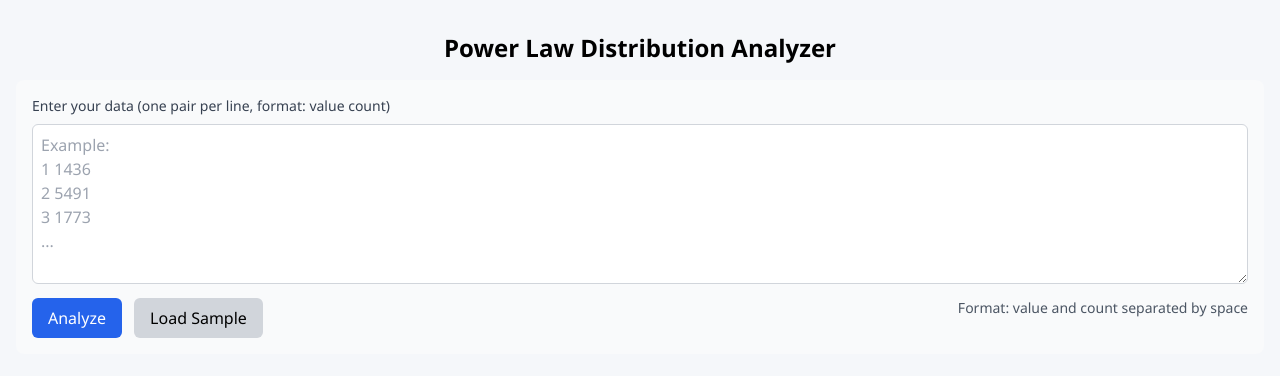
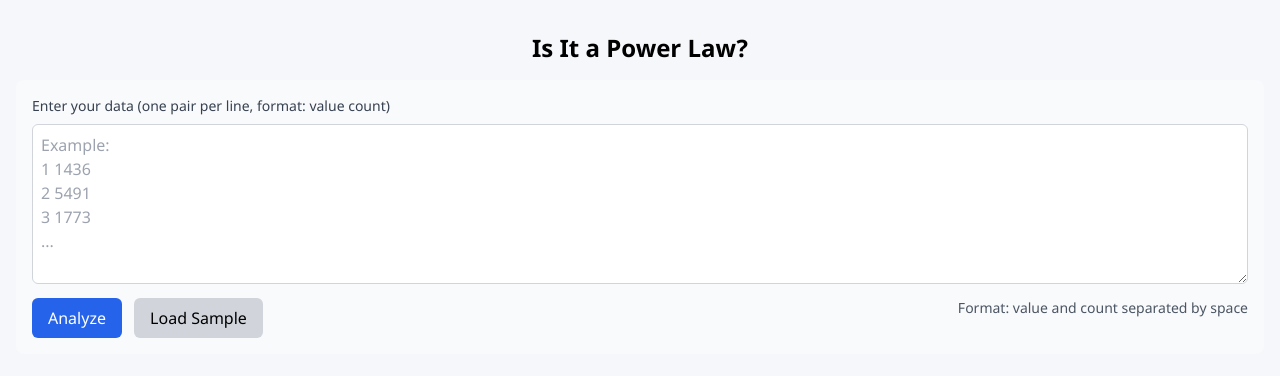
Before and after one commit to KentBeck/IsItAPowerLaw, a plain HTML site: page index.html in a window 1280 px wide. Drawn offline with nearby package versions, Linux system fonts and the light colour scheme.

Commit message:
favicon but it's not working

```diff
--- a/index.html
+++ b/index.html
@@ -21,11 +21,11 @@
         fathom = { trackEvent: function() {} };
     </script>
     <script src="https://cdn.usefathom.com/script.js" data-site="DIKLKSWD" defer></script>
-
+    <link rel="icon" type="image/svg+xml" href="/favicon.svg">
 </head>
 <body>
     <div id="app" class="container mx-auto py-8 px-4">
-        <h1 class="text-2xl font-bold mb-4 text-center">Power Law Distribution Analyzer</h1>
+        <h1 class="text-2xl font-bold mb-4 text-center">Is It a Power Law?</h1>
 
         <div class="mb-6 bg-gray-50 p-4 rounded-lg">
             <label class="block text-sm font-medium text-gray-700 mb-2">
```
Also changed, not shown: favicon.svg (added).
